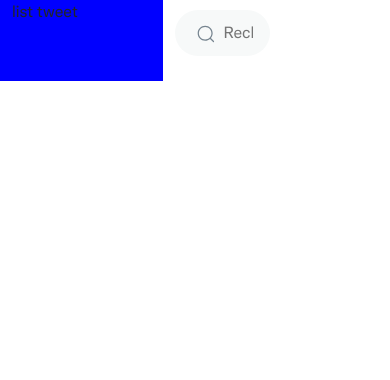
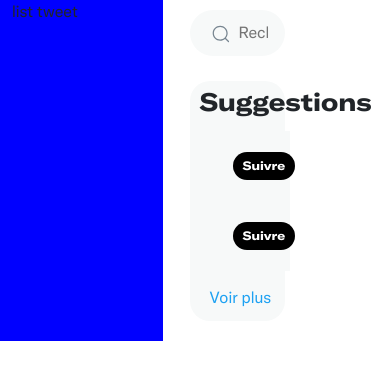
Before and after one commit to SalwaRayan/twitter-clone, a React (Create React App) app: page /homepage in a window 390 px wide. Shown: the top 380 px of the page. Built offline with nearby package versions, Linux system fonts and the light colour scheme.

Commit message:
right components done without media query

```diff
--- a/src/App.css
+++ b/src/App.css
@@ -1,3 +1,35 @@
+.link {
+  text-decoration: none;
+  color: #1DA1F2;
+  margin-left: 10px;
+  width: 100%;
+  height: 100%;
+}
+
+.link:hover {
+  color: #1a8cd8;
+}
+
+.link-user {
+  text-decoration: none;
+  color: #000000;
+  margin-left: 10px;
+  width: 100%;
+  height: 100%;
+  display: flex;
+  flex-direction: row;
+  height: 70px;
+  align-items: center;
+  background: #f7f9f9;
+  align-items: center;
+  margin-left: 15px;
+}
+
+.link-user:hover {
+  color: #272c30;
+  background-color: #e7e7e8;
+}
+
 @media (max-width: 488px) {
   .none{
     display: none;
--- /dev/null
+++ b/src/components/FollowCardSide.js
@@ -0,0 +1,154 @@
+import React from "react";
+import styled from "styled-components";
+import { Link } from "react-router-dom";
+import { Image } from "react-bootstrap";
+import "bootstrap/dist/css/bootstrap.min.css";
+
+const HeightTitle = styled.div`
+  border-top-right-radius: 20px;
+  border-top-left-radius: 20px;
+  width: 90%;
+  display: flex;
+  height: 50px;
+  align-items: center;
+  background: #f7f9f9;
+  // background: orange;
+  padding: 15px 10px;
+  margin-top: 20px;
+  margin-left: 15px;
+`;
+
+const Next = styled.div`
+  border-bottom-right-radius: 20px;
+  border-bottom-left-radius: 20px;
+  width: 90%;
+  display: flex;
+  height: 50px;
+  align-items: center;
+  background: #f7f9f9;
+  // background: orange;
+  padding: 15px 10px;
+  margin-bottom: 20px;
+  margin-left: 15px;
+
+  &:hover {
+    background-color: #e7e7e8;
+  }
+`;
+
+const Title = styled.h2`
+  font-family: "Twitter bold";
+  font-size: 25px;
+`;
+
+const Text = styled.p`
+  font-family: ${(props) =>
+    props.type === "name" ? "Twitter bold" : "Twitter"};
+  margin: 0;
+
+  &:hover {
+    text-decoration: ${(props) => props.type === "name" && "underline"};
+  }
+
+  @media (max-width: 1280px) {
+    display: none;
+  }
+`;
+
+const Button = styled.button`
+  border: none;
+  background: black;
+  border-radius: 9999px;
+  color: white;
+  font-family: "Twitter bold";
+  font-size: 12px;
+  padding: 5px 10px;
+
+  &:hover {
+    background: #272c30;
+  }
+`;
+
+const UserInfo = styled.div`
+  display: flex;
+  flex-direction: row;
+  height: 70px;
+  align-items: center;
+  background: #f7f9f9;
+  width: 90%;
+  padding: 15px 10px;
+  align-items: center;
+  margin-left: 15px;
+
+  &:hover {
+    background-color: #e7e7e8;
+  }
+`;
+
+const User = styled.div`
+  width: 80%;
+  margin: 0 10px;
+  display: flex;
+  flex-direction: row;
+  justify-content: space-between;
+  align-items: center;
+`;
+
+const BoxImage = styled.div`
+  margin: 4px;
+  border-radius: 9999px;
+  background: black;
+  width: 50px;
+  height: 50px;
+`;
+
+const FollowCardSide = () => {
+  return (
+    <>
+      <HeightTitle>
+        <Title>Suggestions</Title>
+      </HeightTitle>
+
+      <UserInfo>
+        <Link className="link-user" to="/">
+          <BoxImage>
+            <Image roundedCircle="true" />
+          </BoxImage>
+          <User>
+            <div>
+              <Text type="name">User</Text>
+              <Text type="username">@User</Text>
+            </div>
+            <div>
+              <Button>Suivre</Button>
+            </div>
+          </User>
+        </Link>
+      </UserInfo>
+      <UserInfo>
+        <Link className="link-user" to="/">
+          <BoxImage>
+            <Image roundedCircle="true" />
+          </BoxImage>
+          <User>
+            <div>
+              <Text type="name">User</Text>
+              <Text type="username">@User</Text>
+            </div>
+            <div>
+              <Button>Suivre</Button>
+            </div>
+          </User>
+        </Link>
+      </UserInfo>
+
+      <Next>
+        <Link className="link" to="">
+          Voir plus
+        </Link>
+      </Next>
+    </>
+  );
+};
+
+export default FollowCardSide;
--- a/src/components/SearchBar.js
+++ b/src/components/SearchBar.js
@@ -5,6 +5,7 @@ import styled from "styled-components";
 const Form = styled.form`
   margin-top: 10px;
   margin-bottom: 25px;
+  margin-left: 15px;
   width: 90%;
   display: flex;
   border-radius: 9999px;
--- a/src/pages/Homepage.js
+++ b/src/pages/Homepage.js
@@ -8,6 +8,7 @@ import { FlexFooter } from "../components/FlexFooter"
 import Sidebar from "../components/Sidebar"
 import Footer from "../components/Footer"
 import SearchBar from "../components/SearchBar"
+import FollowCardSide from "../components/FollowCardSide"
 
 const Main = styled.main`
   font-family: "Twitter";
@@ -34,7 +35,7 @@ const Homepage = () => {
           <Col xs={4}>
             <SearchBar/>
 
-
+            <FollowCardSide />
           </Col>
         </Row>
       </Container>
```
